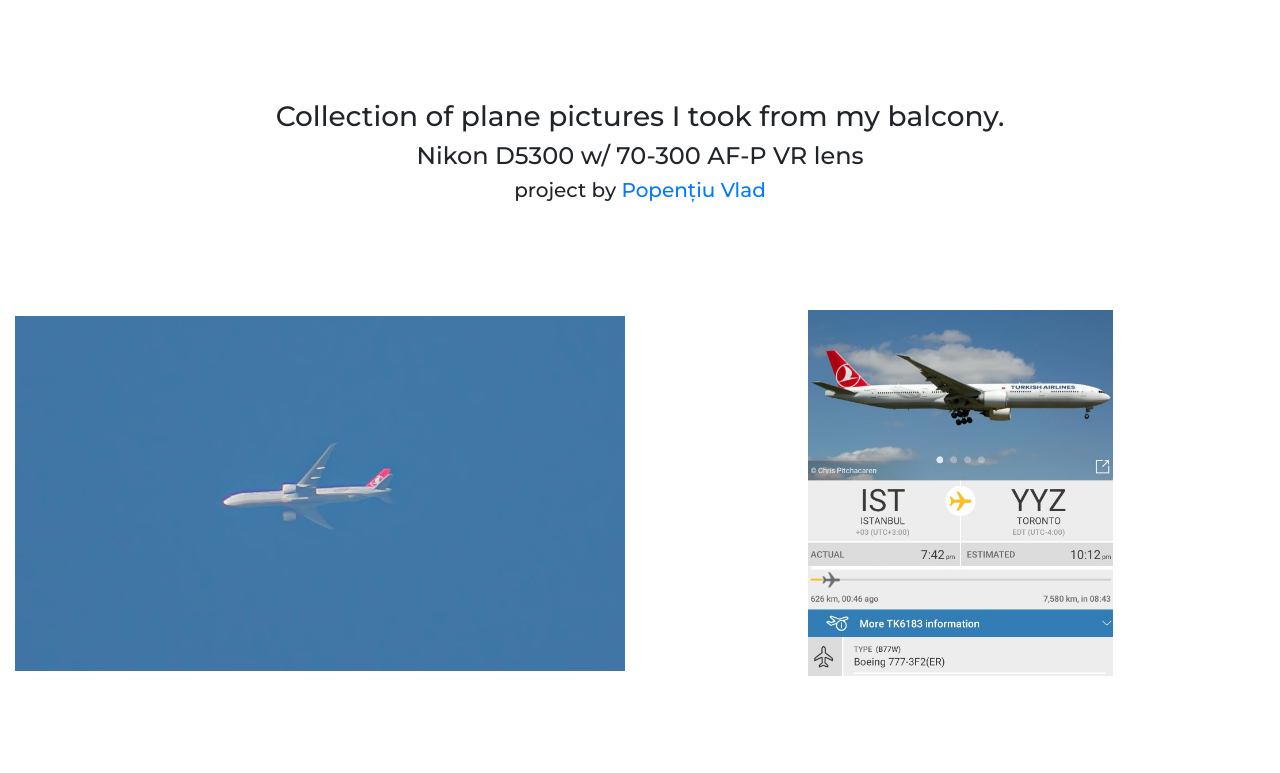
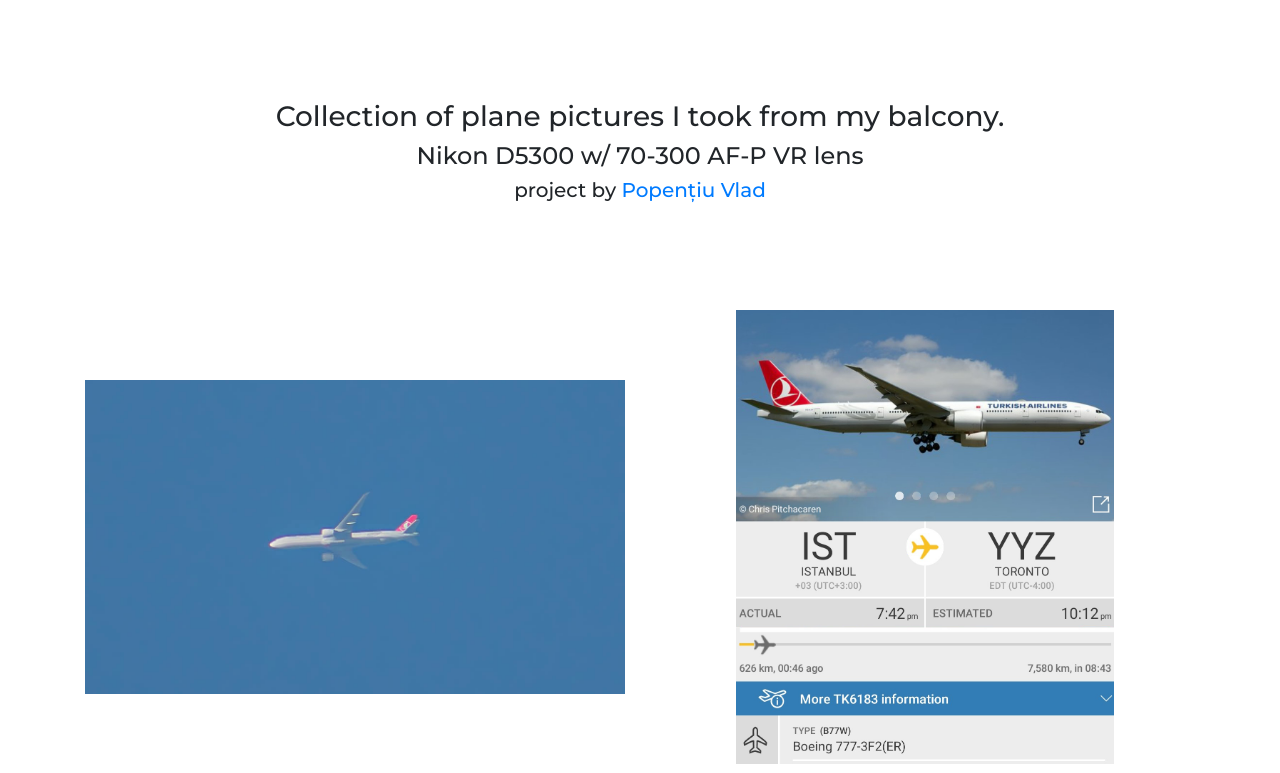
Before and after one commit to popentiu/spot, a plain HTML site: page index.html in a window 1280 px wide. Shown: the top 773 px of the page. Drawn offline with nearby package versions, Linux system fonts and the light colour scheme.

Commit message:
Update index.html

```diff
--- a/index.html
+++ b/index.html
@@ -23,7 +23,7 @@
         }
 
         .s{
-            max-width:50%;
+            max-width:70%;
         }
 
     </style>
@@ -34,7 +34,7 @@
         <h5 class="text-center">project by <a href="https://popentiu.eu">Popențiu Vlad</a></h5>
 </div>
 
-<div class="container-fluid">
+<div class="container">
 
     <div class="row">
 
```
